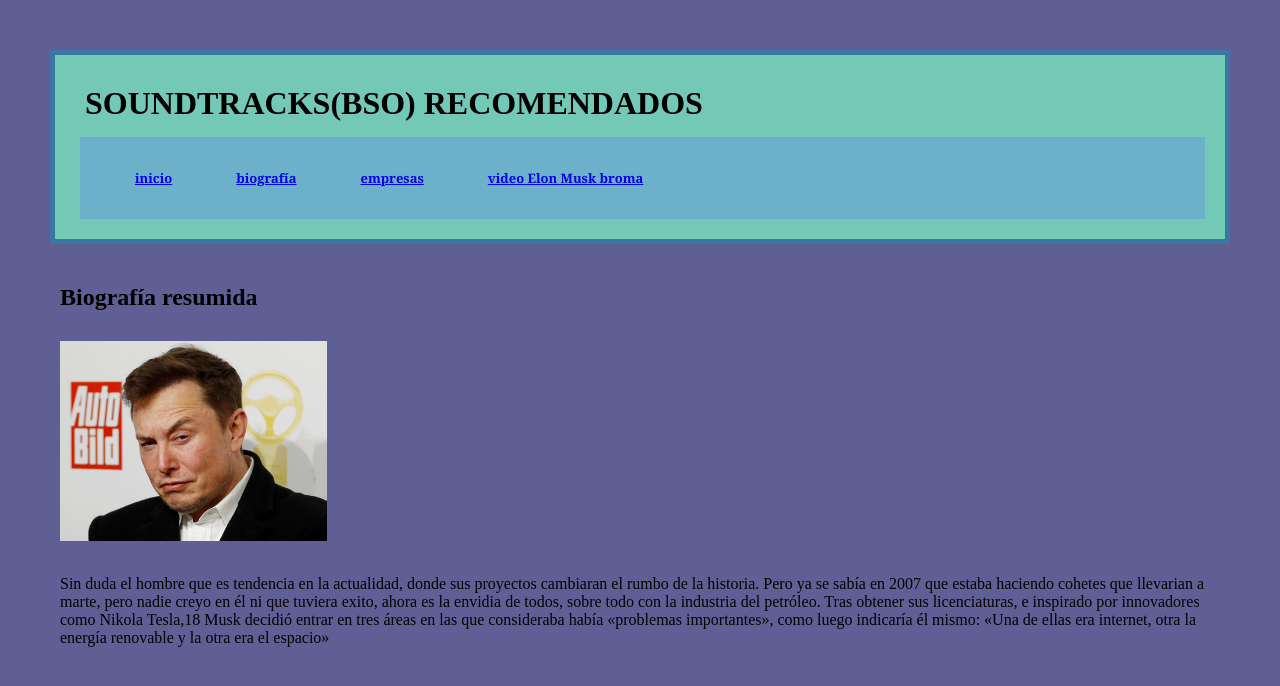
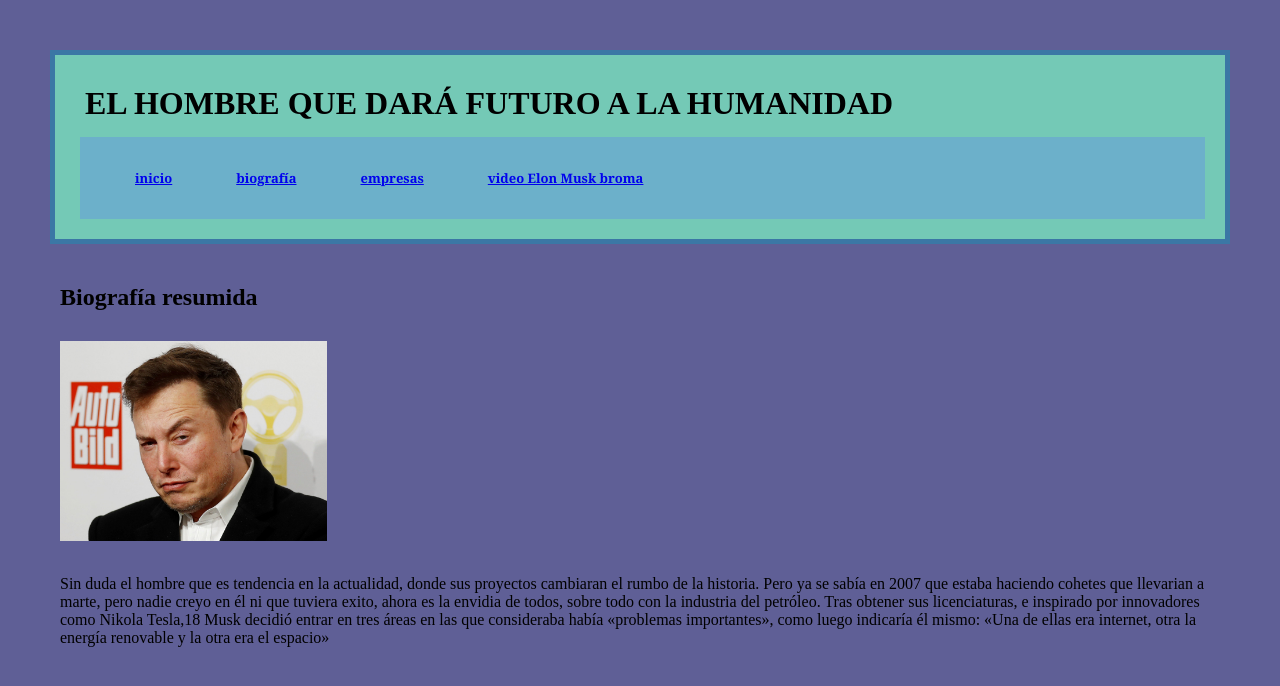
Before and after one commit to gustavhorner/Elon-Musk, a plain HTML site: page index.html/bio.html in a window 1280 px wide. Drawn offline with Linux system fonts and the light colour scheme.

Commit message:
desde Vs

```diff
--- a/index.html/bio.html
+++ b/index.html/bio.html
@@ -11,7 +11,7 @@
 
 <body>
     <header>
-        <h1>SOUNDTRACKS(BSO) RECOMENDADOS</h1>
+        <h1>EL HOMBRE QUE DARÁ FUTURO A LA HUMANIDAD</h1>
         <nav>
             <ul>
                 <li> <a href="index.html">inicio</a></li>
```
Also changed, not shown: index.html/empres.html (+1 -1 lines), index.html/index.html (+1 -1 lines), index.html/video.html (+1 -1 lines).
